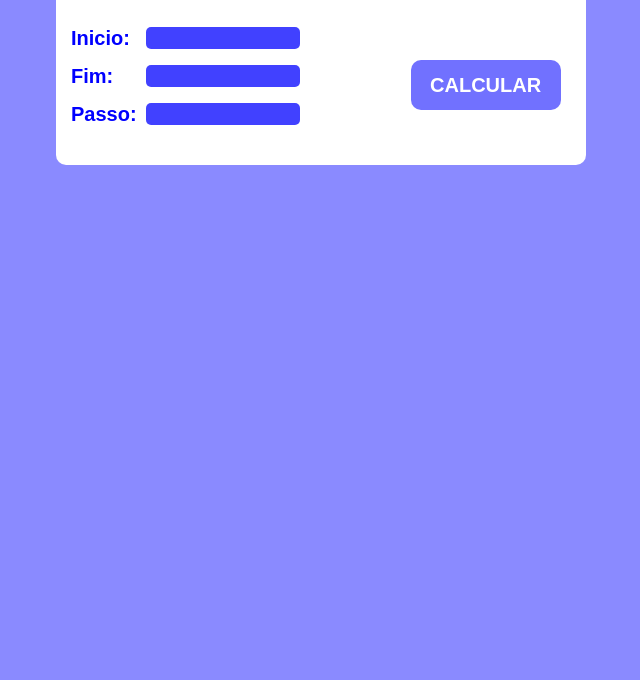
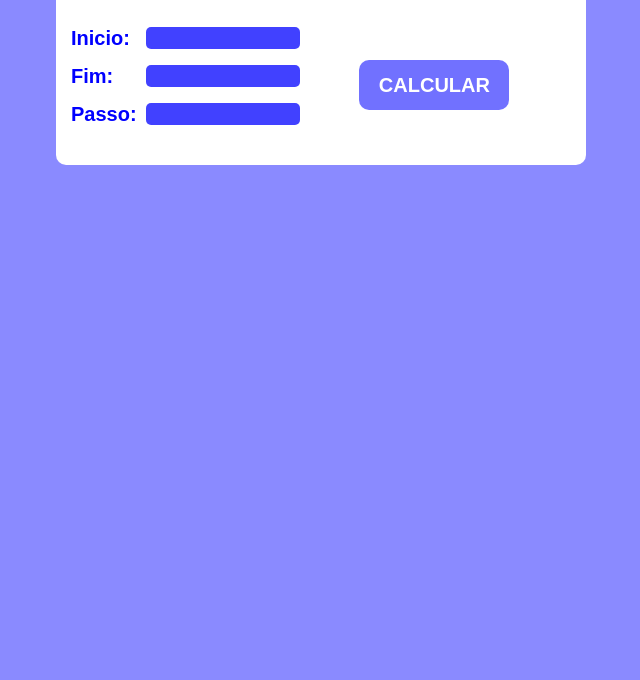
Before and after one commit to JoseRodolfo20/Contador_JS-Basico, a plain HTML site: page index.html in a window 1280 px wide. Shown: the part 120-800 px from the top of the page, without its empty margins (319-959 px from the left). Drawn offline with Linux system fonts and the light colour scheme.

Commit message:
atualização

```diff
--- a/style.css
+++ b/style.css
@@ -55,7 +55,7 @@ input[type="number"]{
 input[type="button"]{
     position: absolute;
     top: 20%;
-    left: 57%;
+    left: 53%;
 }
 
 #btn{
```
